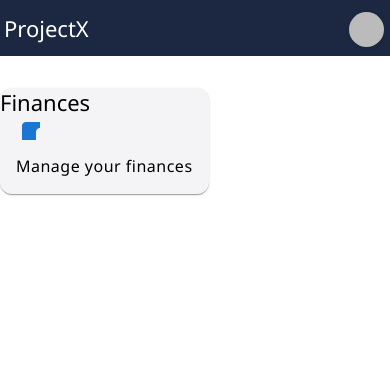
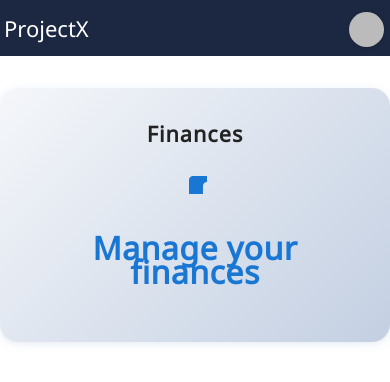
Before and after one commit to binilmohd07/ProjectX, an Angular app: page /dashboard in a window 390 px wide. Shown: the top 382 px of the page. Built offline with nearby package versions, Linux system fonts and the light colour scheme; no server answers; sample sign-in values are in the browser's storage.

Commit message:
Beautify all tiles and make page responsive

```diff
--- a/src/app/components/dashboard/dashboard.component.html
+++ b/src/app/components/dashboard/dashboard.component.html
@@ -30,12 +30,12 @@
     <!-- ...other tiles... -->
 
     <!-- Finances Tile -->
-    <mat-card class="dashboard-tile finances-tile" style="cursor:pointer;" (click)="goToFinances()"
+    <mat-card class="dashboard-tile finances-tile summary-tile" style="cursor:pointer;" (click)="goToFinances()"
         *ngIf="!isFinancesPage">
         <mat-card-title>Finances</mat-card-title>
         <mat-card-content>
-            <mat-icon style="font-size: 48px; color: #1976d2;">account_balance_wallet</mat-icon>
-            <div style="margin-top: 8px;">Manage your finances</div>
+            <mat-icon style="font-size: 48px; color: #1976d2; margin-bottom: 18px;">account_balance_wallet</mat-icon>
+            <div class="summary-amount" style="margin-bottom: 10px;">Manage your finances</div>
         </mat-card-content>
     </mat-card>
 </div>
--- a/src/app/components/dashboard/dashboard.component.scss
+++ b/src/app/components/dashboard/dashboard.component.scss
@@ -59,3 +59,51 @@ mat-toolbar {
     overflow-y: hidden !important;
     overflow-x: hidden !important;
 }
+
+.dashboard-tiles {
+    display: flex;
+    flex-wrap: wrap;
+    gap: 24px;
+    margin: 32px 0;
+}
+
+.dashboard-tile,
+.finances-tile,
+.summary-tile {
+    flex: 1 1 220px;
+    min-width: 220px;
+    max-width: 100%;
+    display: flex;
+    flex-direction: column;
+    align-items: center;
+    justify-content: center;
+    text-align: center;
+    padding: 32px 18px;
+    border-radius: 18px;
+    box-shadow: 0 2px 12px rgba(25, 118, 210, 0.08), 0 1.5px 6px rgba(0, 0, 0, 0.04);
+    transition: transform 0.18s, box-shadow 0.18s;
+    cursor: pointer;
+    background: linear-gradient(135deg, #f5f7fa 0%, #c3cfe2 100%);
+}
+
+.dashboard-tile:hover {
+    transform: translateY(-4px) scale(1.03);
+    box-shadow: 0 6px 24px rgba(25, 118, 210, 0.16), 0 2px 8px rgba(0, 0, 0, 0.08);
+    background: linear-gradient(135deg, #e3f0ff 0%, #fafafa 100%);
+}
+
+.dashboard-tile mat-card-title {
+    margin-bottom: 22px;
+    font-size: 1.35rem;
+    font-weight: 600;
+    letter-spacing: 1px;
+    color: #222;
+}
+
+.summary-amount {
+    font-size: 2rem;
+    font-weight: bold;
+    color: #1976d2;
+    margin-top: 18px;
+    margin-bottom: 8px;
+}
--- a/src/app/components/dashboard/finance/finance.component.html
+++ b/src/app/components/dashboard/finance/finance.component.html
@@ -182,31 +182,39 @@
 
     <!-- Finances List Grid (hidden when showAddForm is true) -->
     <div *ngIf="finances.length > 0 && !showAddForm" class="finance-list-grid">
-        <mat-card *ngFor="let f of filteredFinances" class="finance-list-item-card" style="position: relative;">
-            <div style="position: absolute; top: 8px; right: 8px; display: flex; gap: 8px; z-index: 2;">
-                <button mat-icon-button style="color: #FFD600;" (click)="editFinance(f)">
+        <mat-card *ngFor="let f of filteredFinances" [ngClass]="{
+                'finance-list-item-card': true,
+                'income-card': f.type === 1,
+                'expense-card': f.type === 2,
+                'savings-card': f.type === 3
+            }">
+            <div style="display: flex; justify-content: flex-end; align-items: center; gap: 8px; margin-bottom: 8px;">
+                <mat-checkbox [checked]="selectedFinanceIds.has(f.id!)" (change)="toggleSelection(f.id!)"
+                    aria-label="Select"></mat-checkbox>
+                <button mat-icon-button style="background: transparent; color: #FFD600;" (click)="editFinance(f)"
+                    aria-label="Edit">
                     <mat-icon>edit</mat-icon>
                 </button>
-                <button mat-icon-button style="color: #F44336;" (click)="deleteFinance(f.id)">
+                <button mat-icon-button style="background: transparent; color: #F44336;" (click)="deleteFinance(f.id)"
+                    aria-label="Delete">
                     <mat-icon>delete</mat-icon>
                 </button>
             </div>
-            <mat-checkbox style="margin-bottom: 8px;" [checked]="selectedFinanceIds.has(f.id!)"
-                (change)="toggleSelection(f.id!)">
-            </mat-checkbox>
             <mat-card-content>
                 <ng-container [ngSwitch]="f.type">
-                    <!-- Income Card -->
                     <div *ngSwitchCase="1">
-                        <strong>Income:</strong> {{ f.source }} ({{ f.amount | currency:'INR':'symbol' }})<br>
+                        <mat-card-title>Income</mat-card-title>
+                        <strong>{{ f.source }}</strong>
+                        <div class="summary-amount">{{ f.amount | currency:'INR':'symbol' }}</div>
                         <small>
                             <span *ngIf="f.date">Date: {{ f.date }}<br></span>
                             <span *ngIf="f.note">Note: {{ f.note }}</span>
                         </small>
                     </div>
-                    <!-- Expense Card -->
                     <div *ngSwitchCase="2">
-                        <strong>Expense:</strong> {{ f.category }} ({{ f.amount | currency:'INR':'symbol' }})<br>
+                        <mat-card-title>Expense</mat-card-title>
+                        <strong>{{ f.category }}</strong>
+                        <div class="summary-amount">{{ f.amount | currency:'INR':'symbol' }}</div>
                         <small>
                             <span *ngIf="f.date">Date: {{ f.date }}<br></span>
                             <span *ngIf="f.dueDate">Due Date: {{ f.dueDate }}<br></span>
@@ -214,9 +222,10 @@
                             <span *ngIf="f.note">Note: {{ f.note }}</span>
                         </small>
                     </div>
-                    <!-- Savings Card -->
                     <div *ngSwitchCase="3">
-                        <strong>Savings:</strong> {{ f.source }} ({{ f.amount | currency:'INR':'symbol' }})<br>
+                        <mat-card-title>Savings</mat-card-title>
+                        <strong>{{ f.goal }}</strong>
+                        <div class="summary-amount">{{ f.amount | currency:'INR':'symbol' }}</div>
                         <small>
                             <span *ngIf="f.savingsType">Savings Type: {{ f.savingsType }}<br></span>
                             <span *ngIf="f.date">Date: {{ f.date }}<br></span>
--- a/src/app/components/dashboard/finance/finance.component.scss
+++ b/src/app/components/dashboard/finance/finance.component.scss
@@ -50,25 +50,113 @@ mat-list-item {
 
 .finance-list-item-card {
     min-width: 0;
+    border-radius: 18px;
+    box-shadow: 0 2px 12px rgba(25, 118, 210, 0.08), 0 1.5px 6px rgba(0, 0, 0, 0.04);
+    padding: 24px 16px;
+    display: flex;
+    flex-direction: column;
+    align-items: flex-start;
+    transition: transform 0.18s, box-shadow 0.18s;
+    background: linear-gradient(135deg, #f5f7fa 0%, #c3cfe2 100%);
+}
+
+.finance-list-item-card.income-card {
+    background: linear-gradient(135deg, #e0f7fa 0%, #b2ebf2 100%);
+    border-left: 6px solid #388e3c;
+}
+
+.finance-list-item-card.expense-card {
+    background: linear-gradient(135deg, #ffebee 0%, #ffcdd2 100%);
+    border-left: 6px solid #d32f2f;
+}
+
+.finance-list-item-card.savings-card {
+    background: linear-gradient(135deg, #fffde7 0%, #fff9c4 100%);
+    border-left: 6px solid #fbc02d;
+}
+
+.finance-list-item-card:hover {
+    transform: translateY(-4px) scale(1.02);
+    box-shadow: 0 6px 24px rgba(25, 118, 210, 0.16), 0 2px 8px rgba(0, 0, 0, 0.08);
+    filter: brightness(1.03);
+}
+
+.finance-list-item-card mat-card-title,
+.finance-list-item-card strong {
+    font-size: 1.15rem;
+    font-weight: 600;
+    color: #222;
+    margin-bottom: 10px;
+}
+
+.finance-list-item-card .summary-amount {
+    font-size: 1.3rem;
+    font-weight: bold;
+    margin-bottom: 8px;
+}
+
+.finance-list-item-card.income-card .summary-amount {
+    color: #388e3c;
+}
+
+.finance-list-item-card.expense-card .summary-amount {
+    color: #d32f2f;
+}
+
+.finance-list-item-card.savings-card .summary-amount {
+    color: #fbc02d;
+}
+
+.finance-list-item-card small {
+    font-size: 1rem;
+    color: #444;
+    line-height: 1.7;
 }
 
 .finance-summary-tiles {
     display: flex;
-    gap: 24px;
+    flex-wrap: wrap;
+    gap: 16px;
     margin-bottom: 24px;
-    justify-content: center;
 }
 
 .summary-tile {
-    flex: 1;
-    min-width: 180px;
+    flex: 1 1 220px;
+    min-width: 220px;
+    max-width: 100%;
+    display: flex;
+    flex-direction: column;
+    align-items: center;
+    justify-content: center;
     text-align: center;
+    padding: 32px 18px;
+    border-radius: 18px;
+    box-shadow: 0 2px 12px rgba(25, 118, 210, 0.08), 0 1.5px 6px rgba(0, 0, 0, 0.04);
+    transition: transform 0.18s, box-shadow 0.18s;
+    cursor: pointer;
+    background: linear-gradient(135deg, #f5f7fa 0%, #c3cfe2 100%);
+}
+
+.summary-tile:hover {
+    transform: translateY(-4px) scale(1.03);
+    box-shadow: 0 6px 24px rgba(25, 118, 210, 0.16), 0 2px 8px rgba(0, 0, 0, 0.08);
+    background: linear-gradient(135deg, #e3f0ff 0%, #fafafa 100%);
+}
+
+.summary-tile mat-card-title {
+    margin-bottom: 22px;
+    font-size: 1.35rem;
+    font-weight: 600;
+    letter-spacing: 1px;
+    color: #222;
 }
 
 .summary-amount {
     font-size: 2rem;
     font-weight: bold;
     color: #1976d2;
+    margin-top: 18px;
+    margin-bottom: 8px;
 }
 
 .income-tile .summary-amount {
@@ -82,3 +170,14 @@ mat-list-item {
 .savings-tile .summary-amount {
     color: #fbc02d;
 }
+
+@media (max-width: 700px) {
+    .finance-summary-tiles {
+        flex-direction: column;
+        gap: 12px;
+    }
+
+    .summary-tile {
+        min-width: 0;
+    }
+}
--- a/src/app/components/dashboard/finance/finance.component.ts
+++ b/src/app/components/dashboard/finance/finance.component.ts
@@ -227,7 +227,7 @@ export class FinanceComponent implements OnInit {
 
   getTotal(type: number): number {
     return this.finances
-      .filter(f => f.type === type)
+      .filter(f => f.type === type && f.userId === this.user?.uid)
       .reduce((sum, f) => sum + (f.amount || 0), 0);
   }
 
@@ -239,9 +239,15 @@ export class FinanceComponent implements OnInit {
   }
 
   get filteredFinances(): Finance[] {
-    return this.selectedType === null
-      ? this.finances
-      : this.finances.filter(fin => fin.type === this.selectedType);
+    let list = this.finances;
+    if (this.selectedType !== null) {
+      list = list.filter(f => f.type === this.selectedType);
+    }
+    // Filter by logged-in user
+    if (this.user?.uid) {
+      list = list.filter(f => f.userId === this.user.uid);
+    }
+    return list;
   }
 
   toggleSelectAll(selectAll: boolean) {
```
